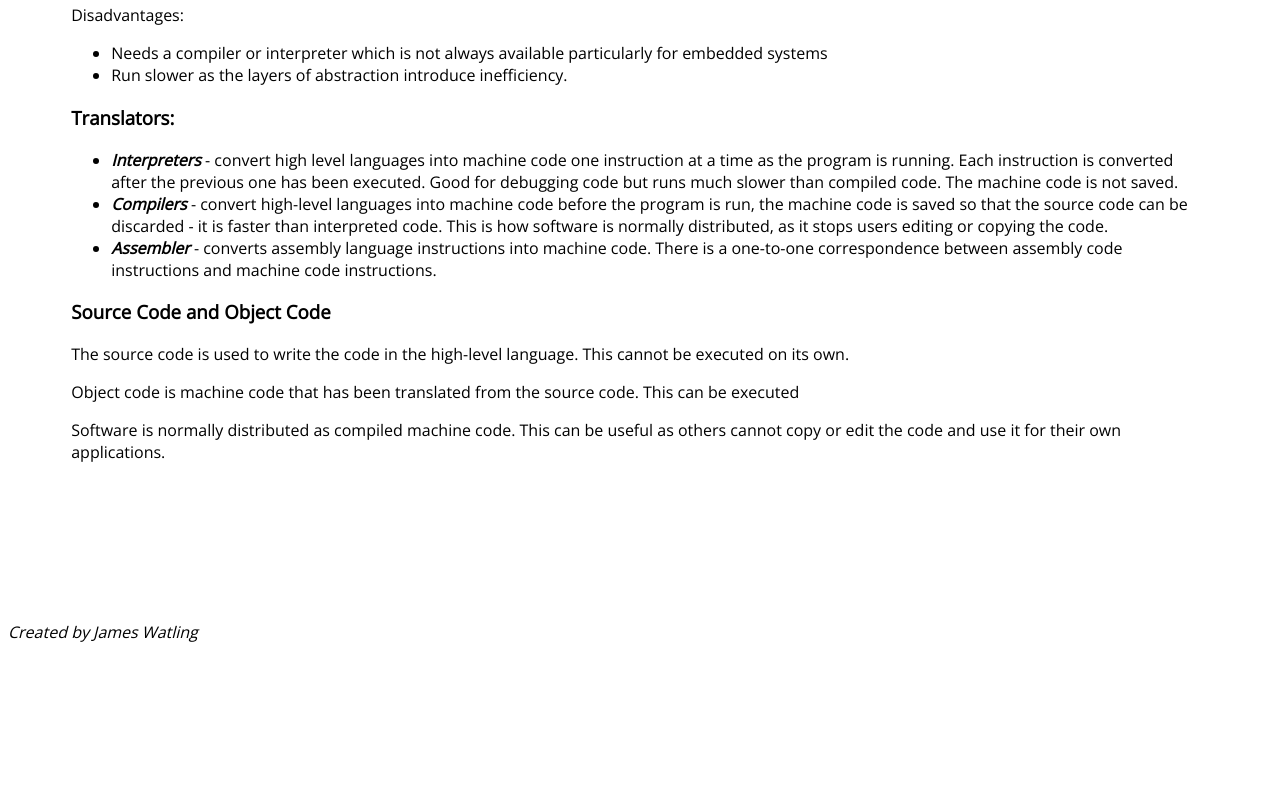
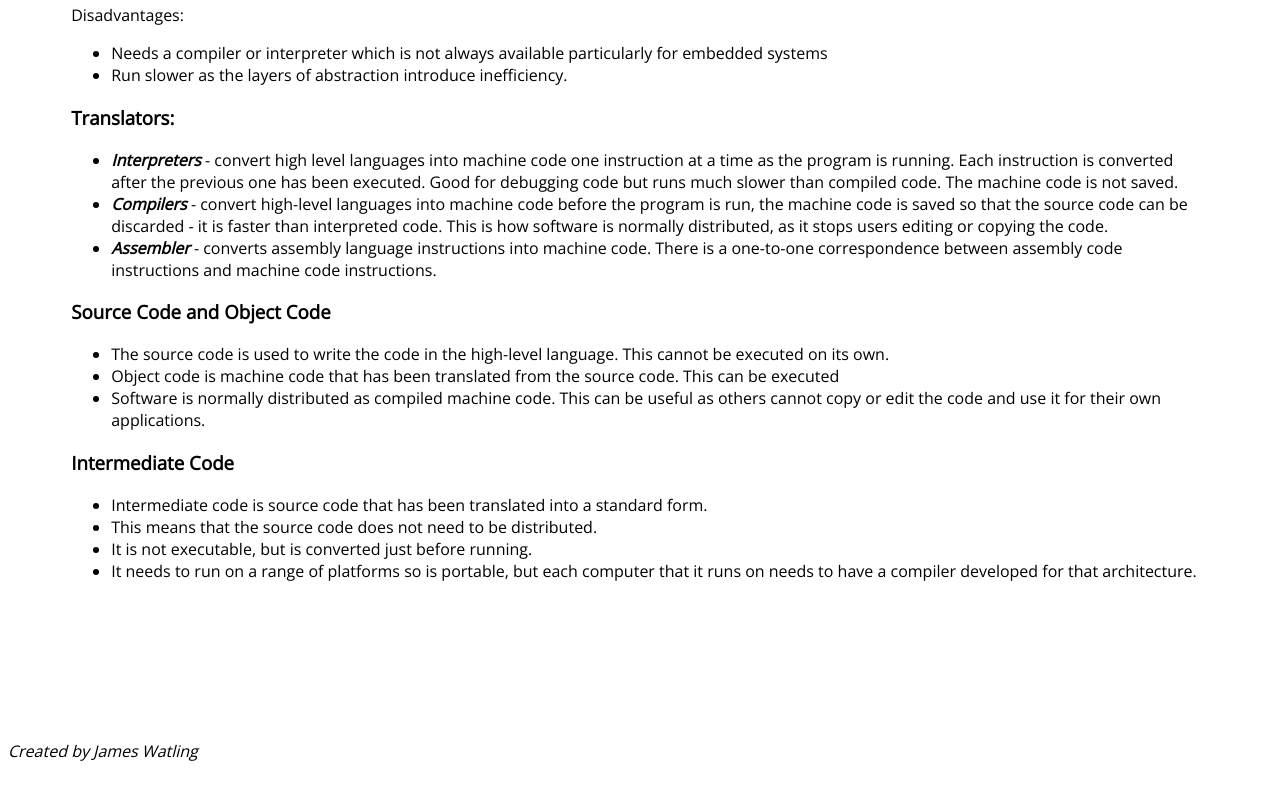
Before and after one commit to james28689/A-Level-Notes, a plain HTML site: page 2/hardware-software.html in a window 1280 px wide. Shown: the part 2168-2968 px from the top of the page. Before the commit the page ends 2855 px from the top, so only its background shows below. Drawn offline with nearby package versions, Linux system fonts and the light colour scheme.

Commit message:
Intermediate code.

```diff
--- a/2/hardware-software.html
+++ b/2/hardware-software.html
@@ -188,9 +188,19 @@
         </ul>
 
 		<h3>Source Code and Object Code</h3>
-		<p>The source code is used to write the code in the high-level language. This cannot be executed on its own.</p>
-		<p>Object code is machine code that has been translated from the source code. This can be executed</p>
-		<p>Software is normally distributed as compiled machine code. This can be useful as others cannot copy or edit the code and use it for their own applications.</p>
+		<ul>
+			<li>The source code is used to write the code in the high-level language. This cannot be executed on its own.</li>
+			<li>Object code is machine code that has been translated from the source code. This can be executed</li>
+			<li>Software is normally distributed as compiled machine code. This can be useful as others cannot copy or edit the code and use it for their own applications.</li>
+		</ul>
+
+		<h3>Intermediate Code</h3>
+		<ul>
+			<li>Intermediate code is source code that has been translated into a standard form.</li>
+			<li>This means that the source code does not need to be distributed.</li>
+			<li>It is not executable, but is converted just before running.</li>
+			<li>It needs to run on a range of platforms so is portable, but each computer that it runs on needs to have a compiler developed for that architecture.</li>
+		</ul>
     </div>
     <div id="footer">
       <p id="footer-text"><em>Created by James Watling</em></p>
```
